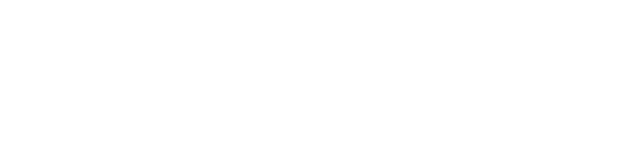
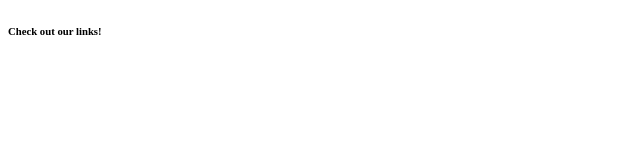
Before and after one commit to GarrettLB/Almira-Taxes, a website: page index.html in a window 1280 px wide. Shown: the full height of the page, 0-640 px from the left. Drawn offline with Linux system fonts and the light colour scheme.

Commit message:
footer, have to fugure out fontawesome

```diff
--- a/index.html
+++ b/index.html
@@ -9,5 +9,22 @@
   </head>
   <body>
     <div id="root"></div>
+
+    <div className="bg footer">
+        <section className="row m-3 justify-content-around">
+          <nav className="d-flex justify-content-center">
+              <h6 className="text-center p-3">Check out our links!</h6>
+              <div className="col-2 d-flex justify-content-center align-items-center">
+                  <a href="mailto:garrettleebryan@gmail.com" target="_blank"><i class="fa-solid fa-envelope"></i></a>
+              </div>
+              <!-- <div className="col-2 d-flex justify-content-center align-items-center">
+                  <a href="https://github.com/GarrettLB" target="_blank"><FontAwesomeIcon className="icon-color" icon={faFacebook} size='2x'/></a>
+              </div>
+              <div className="col-2 d-flex justify-content-center align-items-center">
+                  <a href="https://www.linkedin.com/in/garrett-bryan-8027231b4" target="_blank"><FontAwesomeIcon className='icon-color' icon={faLinkedin} size='2x'/></a>
+              </div> -->
+          </nav>
+        </section>
+      </div>
   </body>
 </html>
```
Also changed, not shown: package.json (added, +27 -0 lines), 1 other file.
